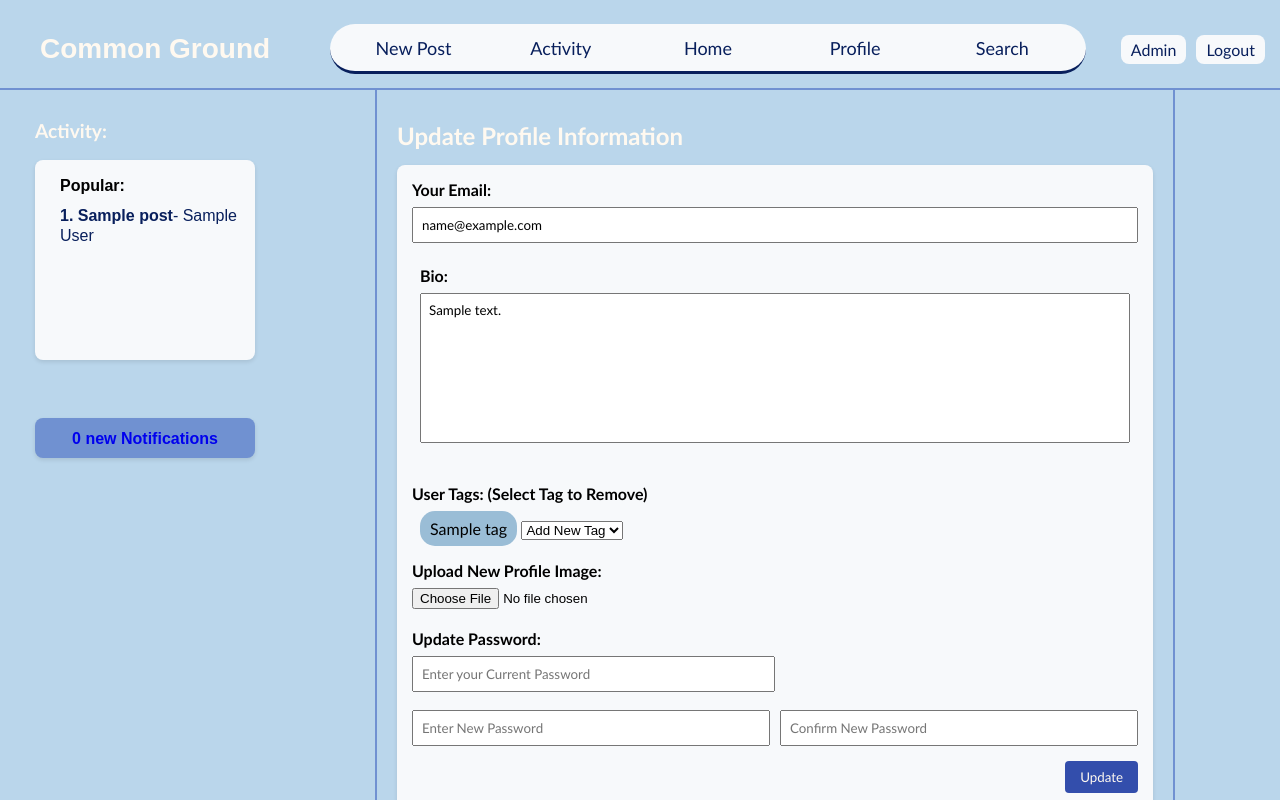
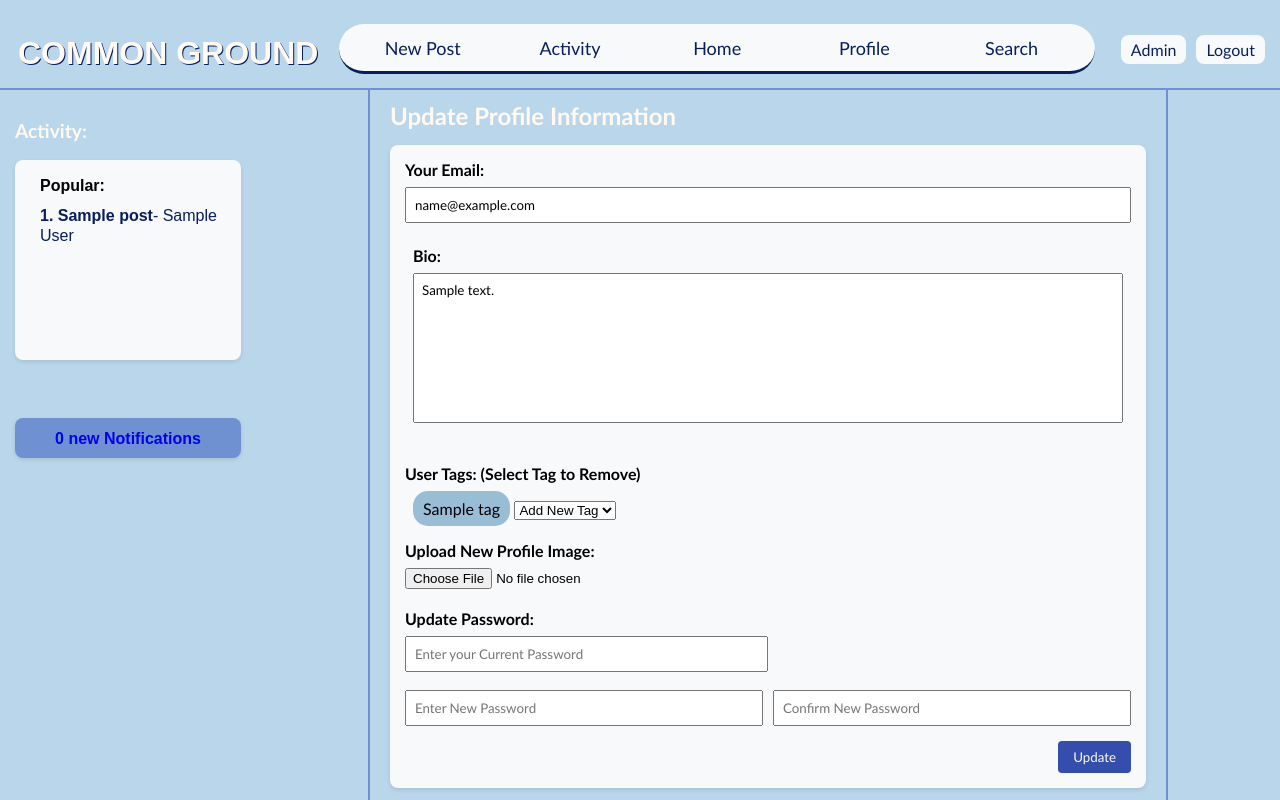
Before and after one commit to jademola/CommonGround, a PHP site: page /editprofile.php in a window 1280 px wide. Run offline with PHP 8.4, Linux system fonts and the light colour scheme; the visitor is signed in with stand-in values (Sample User, id 1); tables that the repository leaves empty or names only in its code hold one stand-in row (values such as "Sample post").

Commit message:
Adjust site name text and box layout

```diff
--- a/header.php
+++ b/header.php
@@ -7,7 +7,7 @@ if (!isset($_SESSION['loggedIn'])) {
 // ini_set('display_errors', 1);
 ?>
 <header class="header">
-    <h1 class="site-name">Common Ground</h1>
+    <h1 class="site-name">COMMON GROUND</h1>
 
     <nav class="nav">
         <?php if ($_SESSION['loggedIn']): ?>
--- a/styles.css
+++ b/styles.css
@@ -91,13 +91,13 @@ a {
 }
 
 .site-name {
-    font-size: 1.75rem;
+    font-size: 2rem;
     font-weight: bold;
     font-family: fantasy;
-    margin: auto;
+    margin-left: var(--spacing-sm);
+    margin-top: var(--spacing-sm);
     color: var(--color-white);
-    /* text-shadow: 4px 4px var(--color-primary); */
-    /* border-radius: var(--border-radius-lg); */
+    text-shadow: 1px 1px var(--color-primary);
 
 }
 
@@ -156,13 +156,11 @@ a {
 /* =========================*/
 
 .sidebar {
-    width: var(--sidebar-width);
+    width: 20%;
     padding: var(--spacing-lg);
-    margin-left: var(--spacing-xl);
     height: 100%;
     overflow-y: auto;
     position: sticky;
-    top: var(--header-height);
 }
 
 .sidebar-header {
@@ -255,7 +253,8 @@ a {
 
 .feed {
     flex: 2;
-    padding: var(--spacing-xl);
+    padding-left: var(--spacing-xl);
+    padding-right: var(--spacing-xl);
     overflow-y: auto;
     height: 100%;
     max-width: 800px;
@@ -281,7 +280,7 @@ a {
     background-color: var(--color-background);
     border-radius: var(--border-radius-md);
     box-shadow: 0 2px 4px rgba(0, 0, 0, 0.1);
-    padding: var(--spacing-lg);
+    padding: var(--spacing-sm);
     margin-bottom: var(--spacing-xl);
 }
 
@@ -478,9 +477,8 @@ a {
 /* =====================*/
 
 .profile-sidebar {
-    width: 20%;
+    width: 25%;
     padding: var(--spacing-lg);
-    margin-right: var(--spacing-xs);
 }
 
 .profile-header {
```
